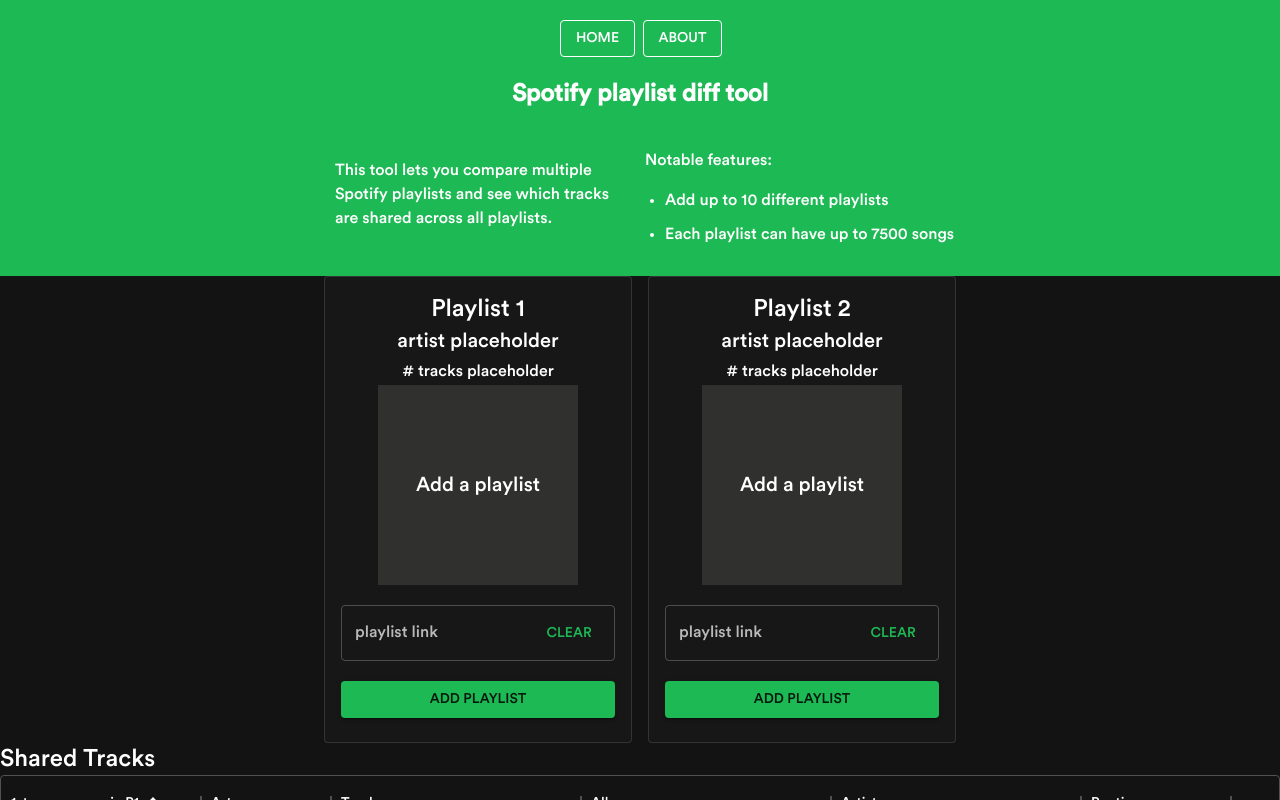
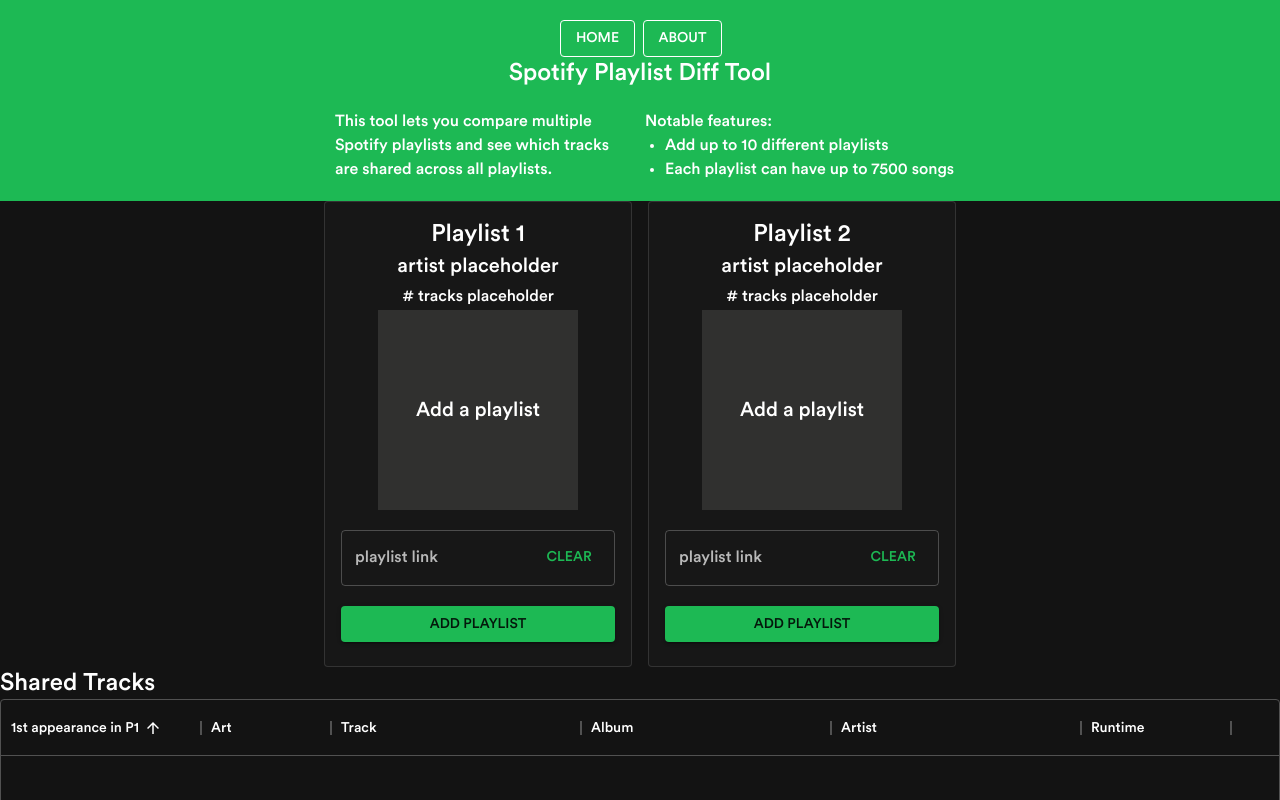
Before and after one commit to jakerm2002/spotify-playlist-diff, a Next.js app in the folder frontend/: page / in a window 1280 px wide. Shown: the top 800 px of the page. Built offline with nearby package versions, Linux system fonts and the light colour scheme.

Commit message:
used 'reset css' to fix some <p> padding issues

```diff
--- a/frontend/pages/_app.tsx
+++ b/frontend/pages/_app.tsx
@@ -5,6 +5,8 @@
 import CssBaseline from '@mui/material/CssBaseline';
 // const localFont = require('@next/font/local');
 import localFont from '@next/font/local';
+import '../styles/styles.css';
+
 const myFont = localFont({
   src: '../public/fonts/circular-medium.ttf',
   weight: '400',
--- a/frontend/pages/index.tsx
+++ b/frontend/pages/index.tsx
@@ -4,6 +4,7 @@
 import Compare from '../src/Compare';
 import TopBar from '../src/TopBar';
 import Hero from '../src/Hero';
+
 
 export default function Home() {
   const theme = useTheme();
--- a/frontend/src/Hero.tsx
+++ b/frontend/src/Hero.tsx
@@ -40,8 +40,8 @@
                         <Button variant="outlined" color="inherit" id={heroStyles.button}>About</Button>
                     </div>
                     <div className={heroStyles.textContainer}>
-                        <h2 id={heroStyles.heroText}>Spotify playlist diff tool</h2>
-                        {/* <Typography variant="h4">Spotify Playlist Diff Tool</Typography> */}
+                        {/* <h1 id={heroStyles.heroText}>Spotify playlist diff tool</h1> */}
+                        <Typography variant="h5">Spotify Playlist Diff Tool</Typography>
                     </div>
                     <div className={heroStyles.introContainer}>
                         <p className={heroStyles.introText}>This tool lets you compare multiple Spotify playlists and see which tracks are shared across all playlists.</p>
--- a/frontend/styles/heroStyles.module.css
+++ b/frontend/styles/heroStyles.module.css
@@ -59,5 +59,5 @@
 }
 
 .li {
-margin: 10px 0;
+/* margin: 5px 0; */
 }
--- /dev/null
+++ b/frontend/styles/styles.css
@@ -0,0 +1,48 @@
+/* http://meyerweb.com/eric/tools/css/reset/
+   v2.0 | 20110126
+   License: none (public domain)
+*/
+
+html, body, div, span, applet, object, iframe,
+h1, h2, h3, h4, h5, h6, p, blockquote, pre,
+a, abbr, acronym, address, big, cite, code,
+del, dfn, em, img, ins, kbd, q, s, samp,
+small, strike, strong, sub, sup, tt, var,
+b, u, i, center,
+dl, dt, dd, ol, ul, li,
+fieldset, form, label, legend,
+table, caption, tbody, tfoot, thead, tr, th, td,
+article, aside, canvas, details, embed,
+figure, figcaption, footer, header, hgroup,
+menu, nav, output, ruby, section, summary,
+time, mark, audio, video {
+	margin: 0;
+	padding: 0;
+	border: 0;
+	font-size: 100%;
+	font: inherit;
+	vertical-align: baseline;
+}
+/* HTML5 display-role reset for older browsers */
+article, aside, details, figcaption, figure,
+footer, header, hgroup, menu, nav, section {
+	display: block;
+}
+body {
+	line-height: 1;
+}
+ol, ul {
+	list-style: none;
+}
+blockquote, q {
+	quotes: none;
+}
+blockquote:before, blockquote:after,
+q:before, q:after {
+	content: '';
+	content: none;
+}
+table {
+	border-collapse: collapse;
+	border-spacing: 0;
+}
```
